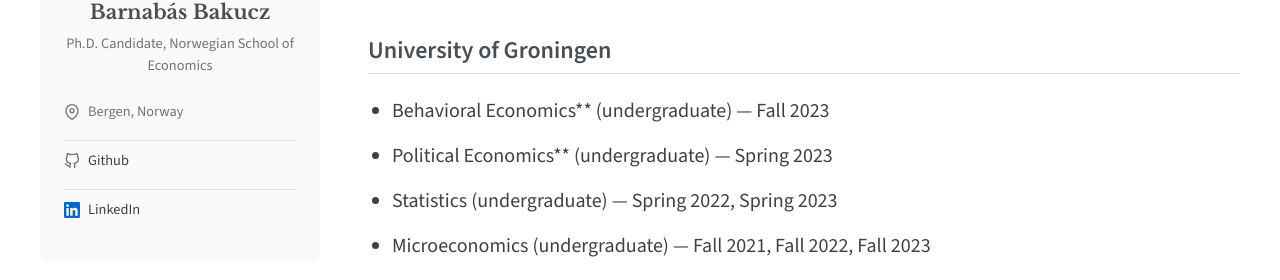
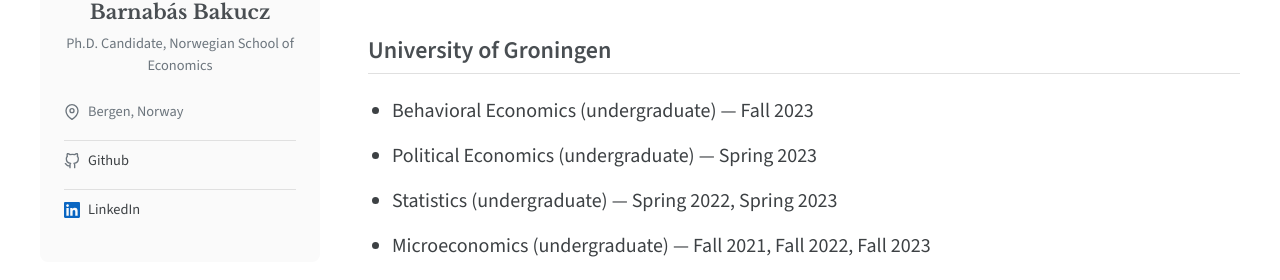
Before and after one commit to barnabas-bakucz/barnabas-bakucz.github.io, a Jekyll site: the page built from teaching.md, in a window 1280 px wide. Shown: the part 312-592 px from the top of the page. Built offline with Jekyll 4.4.1, drawn with Linux system fonts in a browser that asks for light colours.

```diff
--- a/teaching.md
+++ b/teaching.md
@@ -13,8 +13,8 @@ permalink: /teaching/
 
 ## University of Groningen
 
-* Behavioral Economics** (undergraduate) — Fall 2023
-* Political Economics** (undergraduate) — Spring 2023
+* Behavioral Economics (undergraduate) — Fall 2023
+* Political Economics (undergraduate) — Spring 2023
 * Statistics (undergraduate) — Spring 2022, Spring 2023
 * Microeconomics (undergraduate) — Fall 2021, Fall 2022, Fall 2023
 * Macroeconomics (undergraduate) — Fall 2021, Fall 2022, Fall 2023
```
